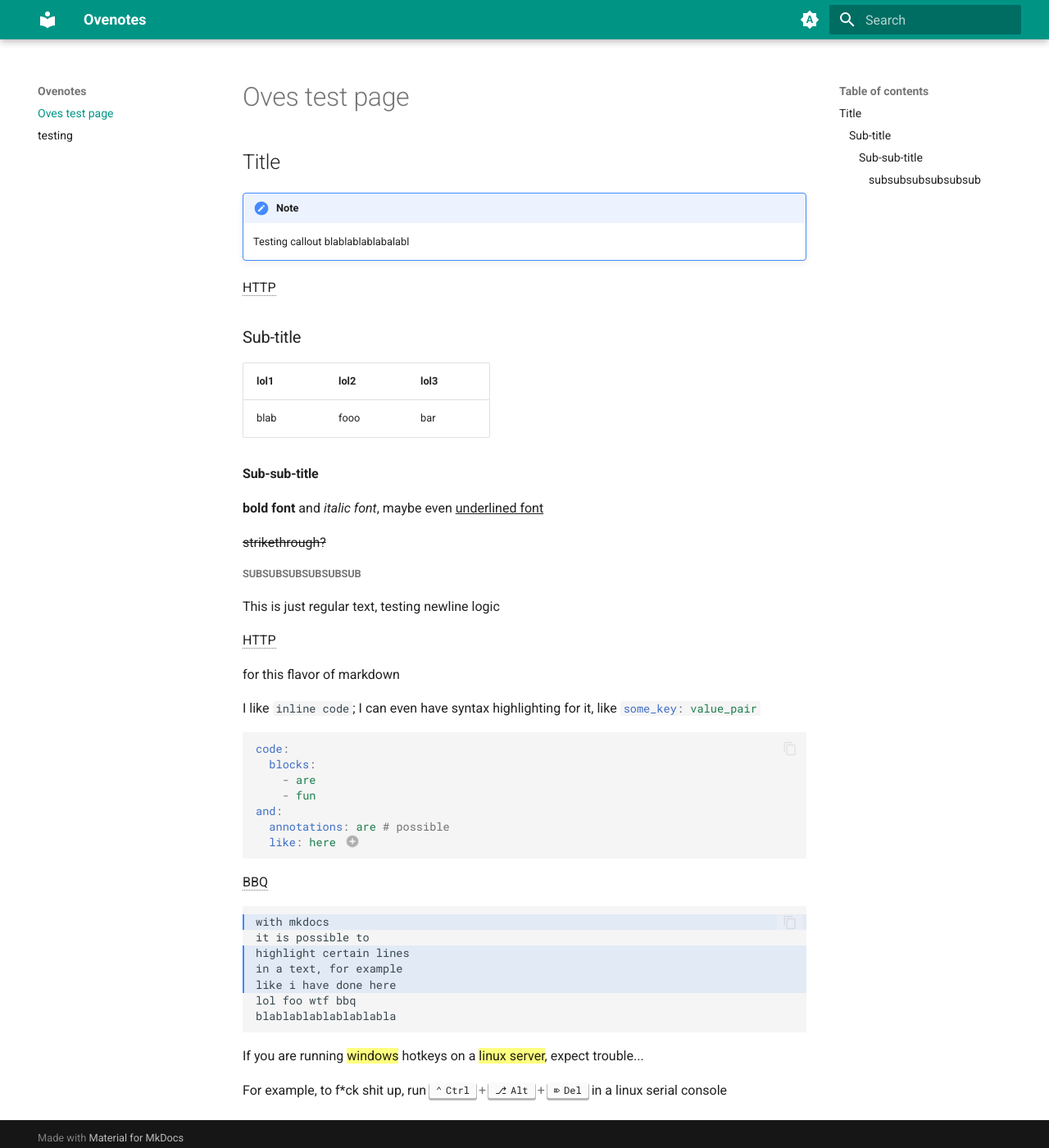
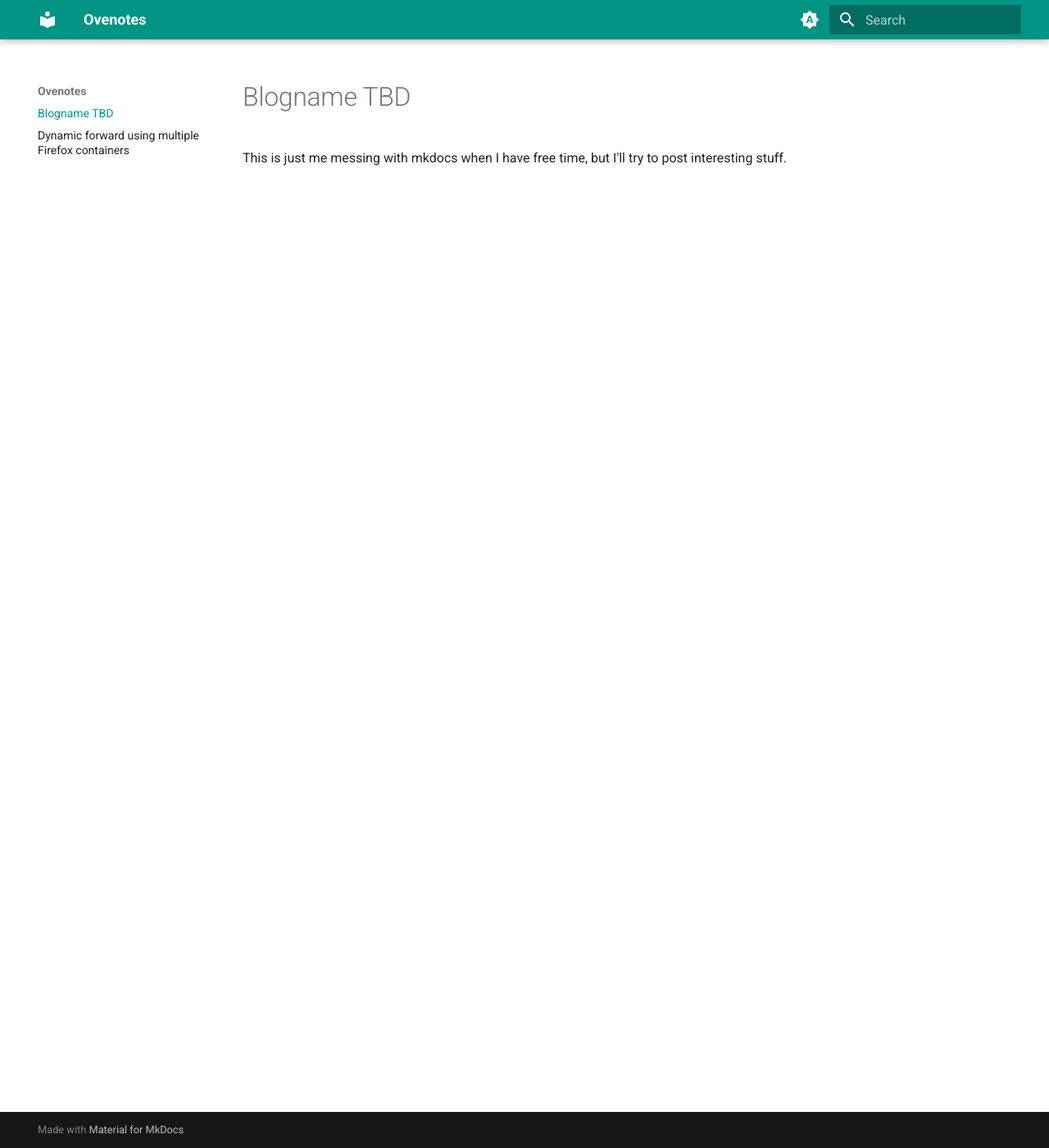
Before and after one commit to oveee92/oveee92.github.io, an MkDocs documentation site: the page built from docs/index.md, in a window 1280 px wide and 1400 px high. Shown: the whole window at 82% size. Built offline with MkDocs 1.6.1 and Material for MkDocs 9.7.7, drawn with Linux system fonts in a browser that asks for light colours.

Commit message:
Added a post

````diff
--- a/docs/index.md
+++ b/docs/index.md
@@ -1,63 +1,3 @@
-# Oves test page
+# Blogname TBD
 
-## Title
-
-!!! note
-
-    Testing callout blablablablabalabl
-
-HTTP
-
-### Sub-title
-
-| lol1 | lol2 | lol3 |
-|------|------|------|
-| blab | fooo | bar  |
-
-#### Sub-sub-title
-
-**bold font** and *italic font*, maybe even ^^underlined font^^
-
-~~strikethrough?~~
-
-##### subsubsubsubsubsub
-
-This is just regular
-text, testing newline logic
-
-HTTP
-
-for this flavor of markdown
-
-I like `inline code`; I can even have syntax highlighting for it,
-like `#!yaml some_key: value_pair`
-
-```yaml
-code:
-  blocks:
-    - are
-    - fun
-and:
-  annotations: are # possible
-  like: here # (1)!
-```
-
-1. Oveerkul
-
-BBQ
-
-```markdown hl_lines="1 3-5"
-
-with mkdocs
-it is possible to
-highlight certain lines
-in a text, for example
-like i have done here
-lol foo wtf bbq
-blablablablablablabla
-
-```
-
-If you are running ==windows== hotkeys on a ==linux server==, expect trouble...
-
-For example, to f\*ck shit up, run ++ctrl+alt+delete++ in a linux serial console
+This is just me messing with mkdocs when I have free time, but I'll try to post interesting stuff.
````
Also changed, not shown: docs/lol.md (deleted, +0 -3 lines), docs/mkdocs_test.yml (added, +63 -0 lines), docs/ssh_dynamic_forward.md (added, +47 -0 lines).
